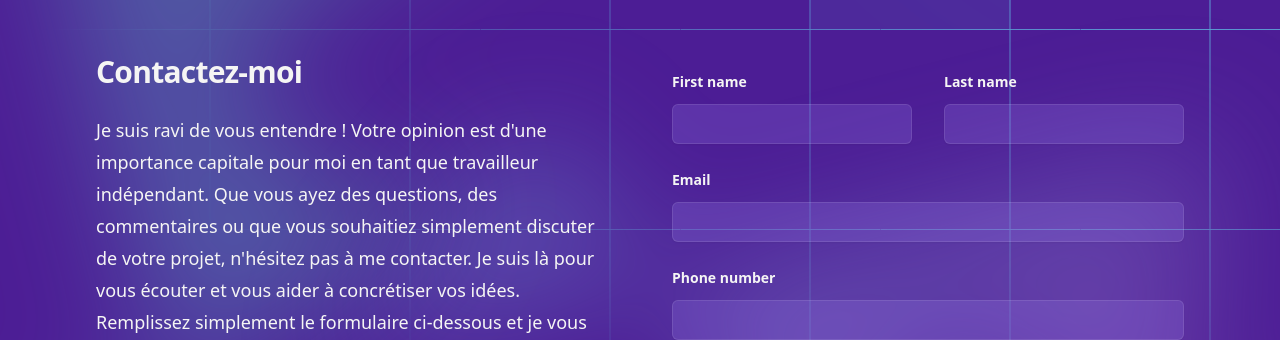
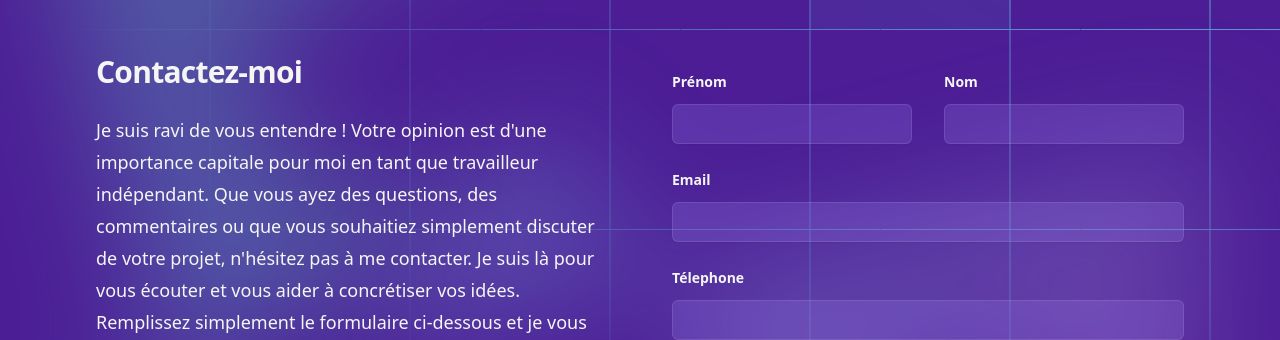
Before and after one commit to Robuchon/MaVitrine, a Vue app: page /contact in a window 1280 px wide. Shown: the part 170-510 px from the top of the page. Built offline with nearby package versions, Linux system fonts and the light colour scheme; no server answers; what prettier-plugin-tailwindcss would draw is missing.

Commit message:
petit changement dans les text

```diff
--- a/src/pages/Contact.vue
+++ b/src/pages/Contact.vue
@@ -54,7 +54,7 @@
               <label
                 for="first-name"
                 class="block text-sm font-semibold leading-6 text-Primary"
-                >First name</label
+                >Prénom</label
               >
               <div class="mt-2.5">
                 <input
@@ -71,7 +71,7 @@
               <label
                 for="last-name"
                 class="block text-sm font-semibold leading-6 text-Primary"
-                >Last name</label
+                >Nom</label
               >
               <div class="mt-2.5">
                 <input
@@ -105,7 +105,7 @@
               <label
                 for="phone-number"
                 class="block text-sm font-semibold leading-6 text-Primary"
-                >Phone number</label
+                >Télephone</label
               >
               <div class="mt-2.5">
                 <input
--- a/src/pages/Home.vue
+++ b/src/pages/Home.vue
@@ -70,10 +70,10 @@
         spécialisées, je ne pourrais jamais réussir ou être pris au sérieux dans
         ce domaine. Heureusement, en 2020, j'ai eu la chance de rencontrer des
         personnes évoluant dans le milieu informatique qui m'ont encouragé. Je
-        me suis alors lancé dans l'apprentissage autonome du PHP, de l'HTML et
-        du CSS. À l'été 2021, j'ai publié mon premier site, qui n'est plus en
-        ligne aujourd'hui, car la personne pour qui je l'ai créé ne l'a jamais
-        utilisé. Vous pouvez trouver le lien du dépôt Git ici :
+        me suis alors lancé dans l'apprentissage autonome du PHP, de l'HTML, du
+        SQL et du CSS. À l'été 2021, j'ai publié mon premier site, qui n'est
+        plus en ligne aujourd'hui, car la personne pour qui je l'ai créé ne l'a
+        jamais utilisé. Vous pouvez trouver le lien du dépôt Git ici :
         <a href="https://github.com/Robuchon/Le-petit-salon" target="_blank"
           >Lien du dépôt Git.</a
         >
@@ -84,11 +84,13 @@
         tellement enthousiasmé que j'ai quitté mon emploi début 2022 pour
         devenir freelance. Depuis lors, j'ai travaillé sur différents projets,
         notamment la création d'un site vitrine et d'une application web pour
-        <a href="https://reave.gg"  target="_blank">REAVE (reave.gg)</a> et d'autres projets privés. J'ai également eu
-        l'occasion de mettre à l'épreuve mes compétences sur des projets
-        semi-personnels, tels que le site d'art de ma femme, réalisé en moins de
-        10 heures :
-        <a href="https://ladyacadia.fr/home" target="_blank">Site d'art de ma femme.</a>
+        <a href="https://reave.gg" target="_blank">REAVE (reave.gg)</a> et
+        d'autres projets privés. J'ai également eu l'occasion de mettre à
+        l'épreuve mes compétences sur des projets semi-personnels, tels que le
+        site d'art de ma femme, réalisé en moins de 10 heures :
+        <a href="https://ladyacadia.fr/home" target="_blank"
+          >Site d'art de ma femme.</a
+        >
       </p>
       <p>
         Et récemment, j'ai conçu un site vitrine pour l'entreprise de mon
```
